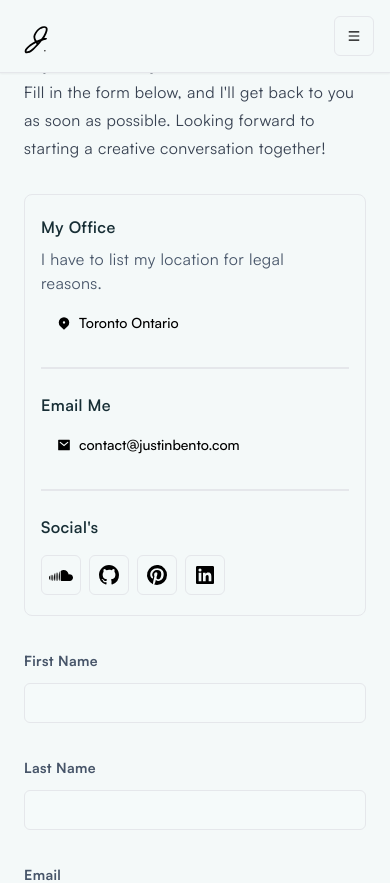
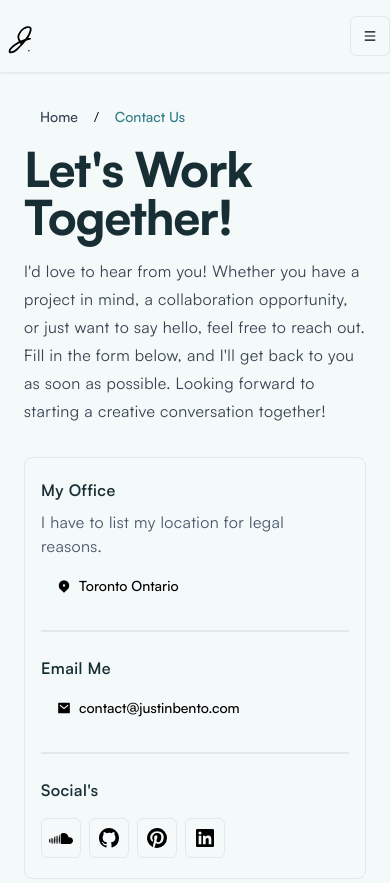
Before and after one commit to Justin-Bento/portfolio, a Next.js app: page /contact in a window 390 px wide. Shown: the top 883 px of the page. Built offline with nearby package versions, Linux system fonts and the light colour scheme; no server answers.

Commit message:
Replaced height with min-height to ensure better layout flexibility.
This adjustment helps maintain a consistent layout by preventing content from being clipped and improving the overall user experience across different screen sizes.

```diff
--- a/components/Header.tsx
+++ b/components/Header.tsx
@@ -8,7 +8,7 @@ export default function Header() {
   const [mobileMenuOpen, setMobileMenuOpen] = useState(true);
   const onClick = () => setMobileMenuOpen((mobileMenuOpen) => !mobileMenuOpen);
   return (
-    <header className="sticky top-0 z-10 p-4 lg:p-4">
+    <header className="sticky top-0 z-10  py-4">
       <div className="grid grid-cols-1 gap-6 justify-evenly lg:container lg:mx-auto lg:items-center lg:grid-cols-3">
         <div className="flex items-center justify-between gap-1">
           <Link href="/" aria-label="link-to-home">
--- a/pages/404.tsx
+++ b/pages/404.tsx
@@ -7,7 +7,7 @@ import { RiMailLine } from 'react-icons/ri'
 export default function Error404() {
   const router = useRouter()
   return (
-    <div className="grid h-screen min-h-full px-6 py-24 place-items-center sm:py-32 lg:px-8">
+    <div className="grid h-screen px-6 py-24 place-items-center sm:py-32 lg:px-8 [min-height:100dvh]">
       <div className="">
         <p className="text-base font-semibold text-slate-600 dark:text-primary-400">404</p>
         <h1 className="mt-4 text-3xl font-extrabold tracking-tight capitalize text-slate-900 dark:text-slate-200 sm:text-5xl">Oops! we couldn&#39;t find you&#39;re page.</h1>
--- a/pages/about.tsx
+++ b/pages/about.tsx
@@ -15,7 +15,7 @@ export default function about() {
           content="Join me on an journey from multimedia design to web development. Explore interactive digital media with a passion for coding. "
         />
       </Head>
-      <div className="flex-auto p-4 lg:p-0">
+      <div className="flex-auto [min-height:100dvh] p-4 lg:p-0">
         <div className="py-16 sm:px-8 sm:my-32 lg:py-0">
           <div className="w-full mx-auto lg:container lg:px-0">
             <div className="relative">
--- a/pages/contact.tsx
+++ b/pages/contact.tsx
@@ -14,7 +14,7 @@ export default function Contact() {
         <meta name="title" content={`Justin Bento - Contact`} />
         <meta name="description" content="Join me on an journey from multimedia design to web development. Explore interactive digital media with a passion for coding. " />
       </Head>
-      <div className="grid place-content-center [height:100dvh] p-6 lg:container lg:mx-auto">
+      <div className="grid place-content-center [min-height:100dvh] p-6 lg:container lg:mx-auto">
         <div className="grid grid-cols-1 gap-8 lg:grid-cols-2 lg:gap-16">
           <section className="lg:col-span-2">
             <nav className="flex items-center mb-2 text-sm">
--- a/pages/index.tsx
+++ b/pages/index.tsx
@@ -16,7 +16,7 @@ export default function index() {
         />
       </Head>
       <BackgroundPattern />
-      <div aria-label="home-page" className="grid place-content-center [height:100dvh] p-6">
+      <div aria-label="home-page" className="grid place-content-center [min-height:100dvh] p-6">
         <div className="lg:max-w-[80ch]">
           <div className="flex justify-start md:justify-center">
             <span className="relative w-16 h-16 mb-6 ">
--- a/pages/projects.tsx
+++ b/pages/projects.tsx
@@ -19,7 +19,7 @@ export default function Projects({ posts }: any) {
           content="Join me on an journey from multimedia design to web development. Explore interactive digital media with a passion for coding. "
         />
       </Head>
-      <div className="p-4">
+      <div className="p-6 grid place-content-center [min-height:100dvh] my-14">
         <span className="">
           <nav className="flex items-center mb-2 text-sm">
             <Button variant="link" className="text-slate-700 dark:text-slate-300">
```
